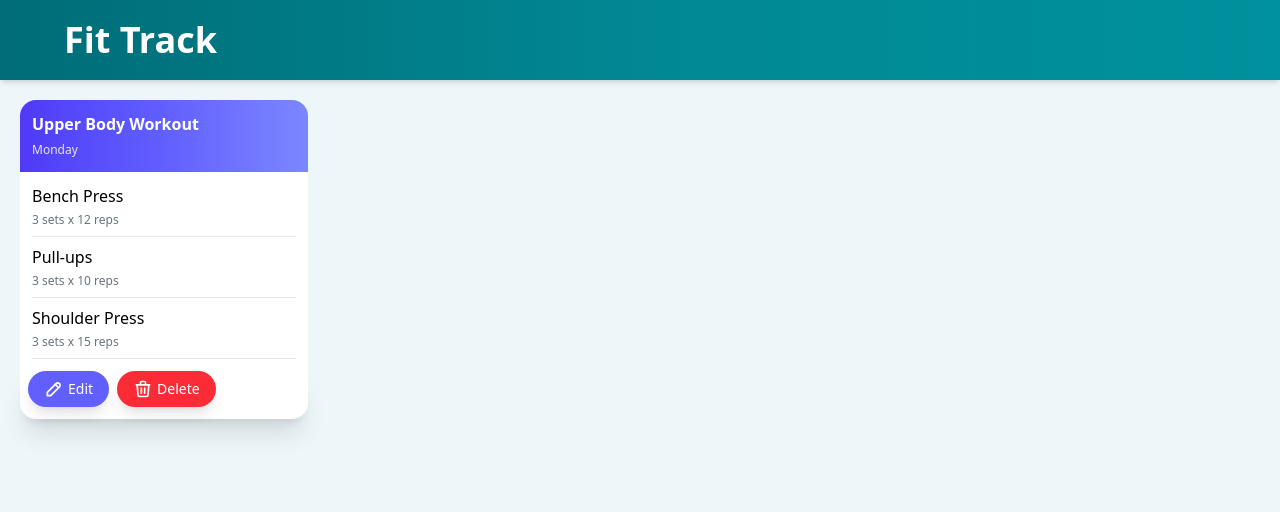
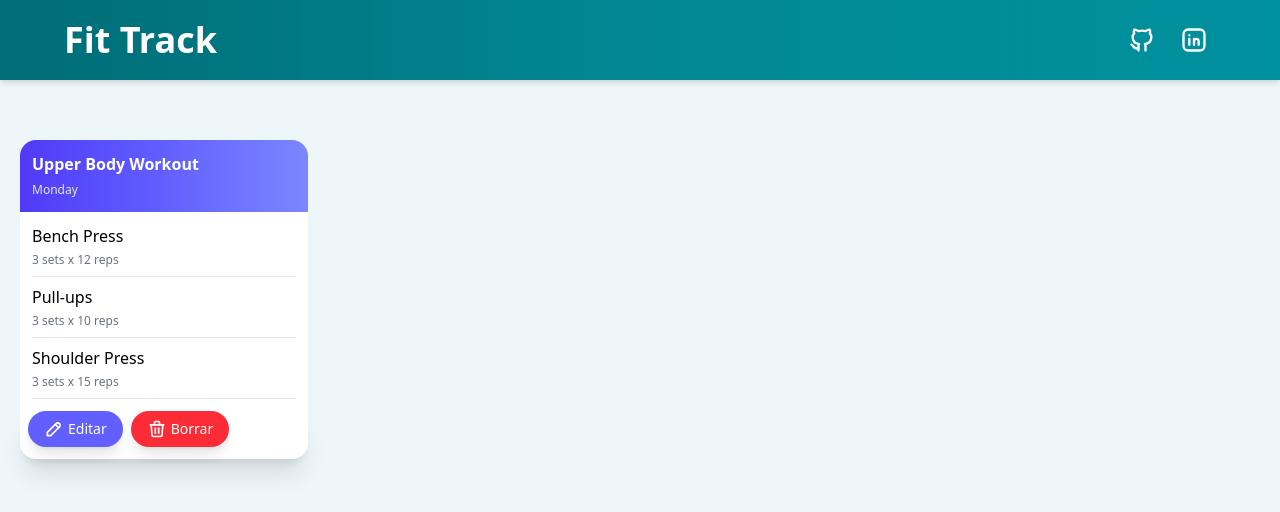
Before and after one commit to omar15hr/fit-track, a React (Vite) app: page / in a window 1280 px wide. Shown: the top 512 px of the page. Built offline with nearby package versions, Linux system fonts and the light colour scheme; what @midudev/tailwind-animations would draw is missing.

Commit message:
primera parte de la app

```diff
--- a/src/App.tsx
+++ b/src/App.tsx
@@ -6,6 +6,9 @@
     <>
       <Header />
       <div className="p-5">
+
+      </div>
+      <div className="flex gap-5 p-5">
         <ExerciseCard />
       </div>
     </>
--- a/src/components/ExerciseCard.tsx
+++ b/src/components/ExerciseCard.tsx
@@ -43,7 +43,7 @@
             <path d="M4 20h4l10.5 -10.5a2.828 2.828 0 1 0 -4 -4l-10.5 10.5v4" />
             <path d="M13.5 6.5l4 4" />
           </svg>
-          <span className="text-sm">Edit</span>
+          <span className="text-sm">Editar</span>
         </button>
         <button className="flex gap-1 bg-red-500 hover:bg-red-600 text-white p-2 rounded-full px-4 cursor-pointer transition-all duration-300 shadow-lg hover:shadow-xl transform hover:-translate-y-1">
           <svg
@@ -65,7 +65,7 @@
             <path d="M5 7l1 12a2 2 0 0 0 2 2h8a2 2 0 0 0 2 -2l1 -12" />
             <path d="M9 7v-3a1 1 0 0 1 1 -1h4a1 1 0 0 1 1 1v3" />
           </svg>
-          <span className="text-sm">Delete</span>
+          <span className="text-sm">Borrar</span>
         </button>
       </div>
     </div>
--- a/src/components/Header.tsx
+++ b/src/components/Header.tsx
@@ -1,5 +1,3 @@
-
-
 export function Header() {
   return (
     <div className="bg-gradient-to-r from-[#006d77] via-[#018894] to-[#00919e] py-6 md:h-20 flex items-center shadow-md">
@@ -12,14 +10,48 @@
             <a
               href="https://github.com/omar15hr/nextdo"
               target="_blank"
-              className="hover:bg-gray-100 p-2 rounded-full cursor-pointer transition duration-300 ease-in-out"
+              className="p-2 rounded-full cursor-pointer transition duration-300 ease-in-out hover:shadow-xl transform hover:-translate-y-1"
             >
+              <svg
+                xmlns="http://www.w3.org/2000/svg"
+                width={28}
+                height={28}
+                viewBox="0 0 24 24"
+                fill="none"
+                stroke="currentColor"
+                strokeWidth={2}
+                strokeLinecap="round"
+                strokeLinejoin="round"
+                className="text-white"
+              >
+                <path stroke="none" d="M0 0h24v24H0z" fill="none" />
+                <path d="M9 19c-4.3 1.4 -4.3 -2.5 -6 -3m12 5v-3.5c0 -1 .1 -1.4 -.5 -2c2.8 -.3 5.5 -1.4 5.5 -6a4.6 4.6 0 0 0 -1.3 -3.2a4.2 4.2 0 0 0 -.1 -3.2s-1.1 -.3 -3.5 1.3a12.3 12.3 0 0 0 -6.2 0c-2.4 -1.6 -3.5 -1.3 -3.5 -1.3a4.2 4.2 0 0 0 -.1 3.2a4.6 4.6 0 0 0 -1.3 3.2c0 4.6 2.7 5.7 5.5 6c-.6 .6 -.6 1.2 -.5 2v3.5" />
+              </svg>
             </a>
             <a
               href="https://www.linkedin.com/in/omar-alejandro-hernandez-diaz/"
               target="_blank"
-              className="hover:bg-gray-100 p-2 rounded-full cursor-pointer transition duration-300 ease-in-out"
+              className="p-2 rounded-full cursor-pointer transition duration-300 ease-in-out hover:shadow-xl transform hover:-translate-y-1"
             >
+              <svg
+                xmlns="http://www.w3.org/2000/svg"
+                width={28}
+                height={28}
+                viewBox="0 0 24 24"
+                fill="none"
+                stroke="currentColor"
+                strokeWidth={2}
+                strokeLinecap="round"
+                strokeLinejoin="round"
+                className="icon icon-tabler icons-tabler-outline icon-tabler-brand-linkedin text-white"
+              >
+                <path stroke="none" d="M0 0h24v24H0z" fill="none" />
+                <path d="M8 11v5" />
+                <path d="M8 8v.01" />
+                <path d="M12 16v-5" />
+                <path d="M16 16v-3a2 2 0 1 0 -4 0" />
+                <path d="M3 7a4 4 0 0 1 4 -4h10a4 4 0 0 1 4 4v10a4 4 0 0 1 -4 4h-10a4 4 0 0 1 -4 -4z" />
+              </svg>
             </a>
           </div>
         </div>
```
